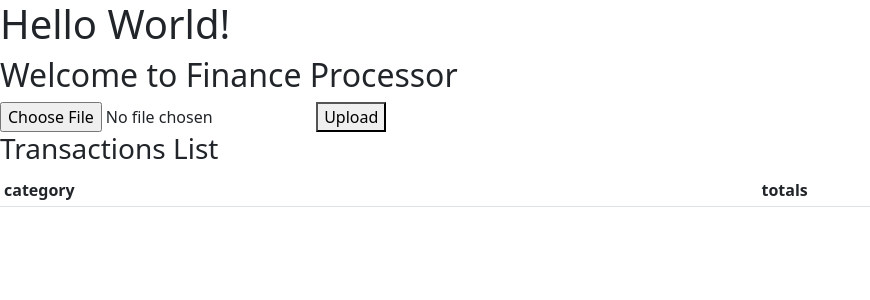
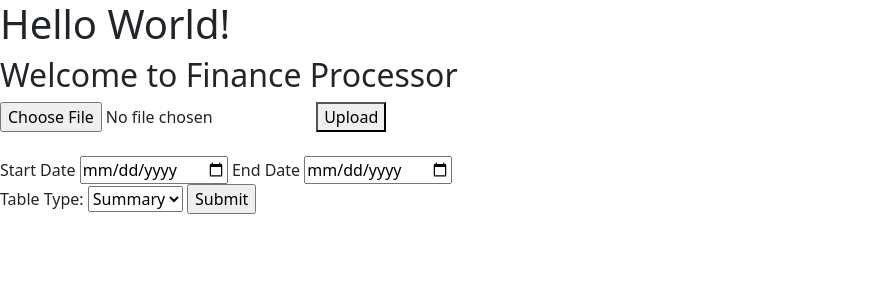
Before and after one commit to Leepzig/flask-finance-website, a Flask app: page /home in a window 1280 px wide. Shown: the top 300 px of the page, without its empty margins (0-870 px from the left). Run offline with Flask 2, Linux system fonts and the light colour scheme; data that the repository does not hold is empty; some libraries are stand-ins or nearby versions.

Commit message:
fixed queries and templates to where you can choose the dates you want to see and select whether you want the details or summary

```diff
--- a/db/db.py
+++ b/db/db.py
@@ -38,9 +38,12 @@ def get_transactions_in_specified_time(start_date, end_date):
 
 def get_transactions_summary_timeframe(start_date, end_date):
     with conn.cursor() as cur:
-        sql = """SELECT category, sum(debited_amount) totals FROM transactions
-            GROUP BY category ORDER BY totals DESC;
+        sql = """SELECT category, sum(debited_amount) totals FROM (SELECT transaction_date, category, description, debited_amount FROM transactions
+            WHERE transaction_date between %s and %s) AS all_records
+            GROUP BY category
+            ORDER BY totals DESC;
         """
+
         columns = ['category', 'totals']
         cur.execute(sql, (start_date, end_date))
         result = cur.fetchall()
--- a/main.py
+++ b/main.py
@@ -1,4 +1,4 @@
-from flask import Flask, render_template
+from flask import Flask, render_template, request, url_for
 # import pandas as pd
 # from utils.capital_one_transactions_dataframe import Transactions_Dataframe
 import db.db as db
@@ -20,10 +20,14 @@ print(f"LINE 16 {dataframe}")
 def welcome():
     return render_template("index.html")
 
-@app.route("/home")
-def hello_world():
-    if True:
-        return render_template("spread_sheet.html", dataframe=db.get_transactions_summary_timeframe('2022-12-1','2022-12-31'))
+@app.route("/home", methods=["POST", "GET"])
+def get_table():
+    if request.method == "POST":
+        print(request.form)
+        if request.form['table_type'] == 'summary':
+            return render_template("spread_sheet.html", dataframe=db.get_transactions_summary_timeframe(request.form['start_date'], request.form['end_date']))
+        elif request.form['table_type'] == 'details':
+            return render_template("spread_sheet.html", dataframe=db.get_transactions_in_specified_time(request.form['start_date'], request.form['end_date']))
     else:
         return render_template("index.html")
 
--- a/templates/index.html
+++ b/templates/index.html
@@ -13,6 +13,22 @@
             <button type="submit">Upload</button>
         </form>
         <div class="dashboard">
+            <br/>
+            <form method="POST" action="">
+                <label for="start_date" name="start_date">Start Date</label>
+                <input name="start_date" type="date"/>
+                <label name="end_date">End Date</label>
+                <input name="end_date" type="date"/>
+                <br>
+                <label name="table_type">Table Type:</label>
+                <!-- <input name="table_type" type="text"/> -->
+                <select name="table_type" id="table_type">
+                    <option value="summary">Summary</option>
+                    <option value="details">Details</option>
+                </select>
+                <input type="submit" value="Submit"/>
+            </form>
+            <br/>
 
             {% block content %}
             {% endblock %}
```
Also changed, not shown: NOTES.md (+1 -0 lines).
